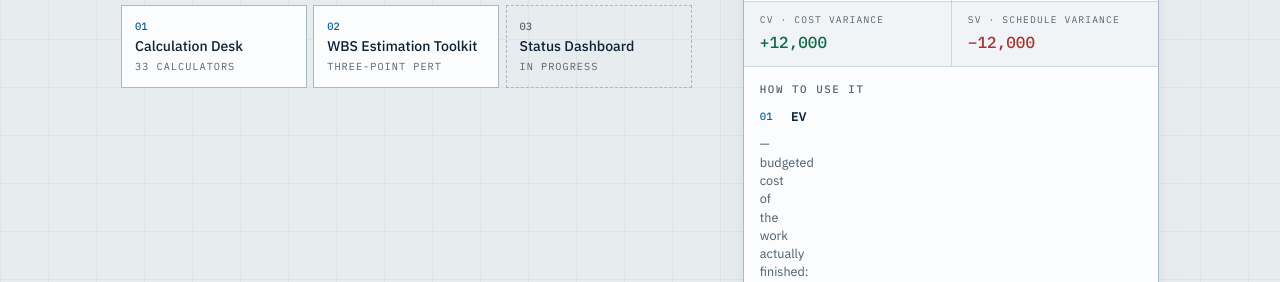
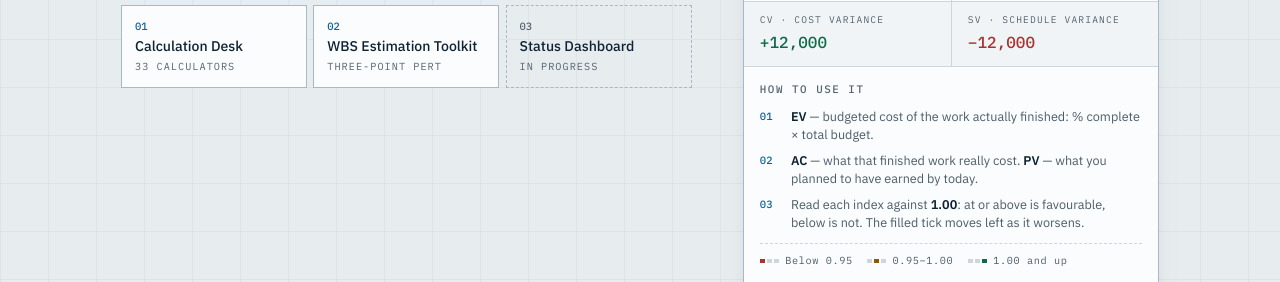
Before and after one commit to Yazeed-Alotaibi/yazeed-blog, a plain HTML site: page index.html in a window 1280 px wide. Shown: the part 489-771 px from the top of the page. Drawn offline with Linux system fonts and the light colour scheme.

Commit message:
fix: keep the how-to prose out of the counter column
Each step of the "How to use it" list is a two-column grid — counter, then
note — but the note was written as bare markup inside the <li>. A grid
container wraps every loose run of text in its own anonymous grid item, so
"<b>EV</b> — budgeted cost…" produced two items, not one: the <b> took the
note column and the sentence after it wrapped back into the 1.4rem counter
column, one word wide. Step two, with two <b> runs, produced four.

Wrapping each step's content in a single span.howto-text gives every <li>
exactly two grid items again. .howto-text is pinned to column 2 so a stray
text node cannot reproduce this, and the reason is recorded above the rule.

Tallest step at 390x844 goes from ~329px to 55px; 37px on desktop. Wording,
bold emphasis, counters, the reading key and the calculator are unchanged.

```diff
--- a/index.html
+++ b/index.html
@@ -540,6 +540,10 @@ a.preview-item:hover {
   list-style: none;
   counter-reset: step;
 }
+/* Two columns: the counter, then the note. Every li must keep its prose inside
+   one .howto-text wrapper — a grid container turns each loose run of text into
+   its own anonymous item, which would drop the sentence into the 1.4rem
+   counter column and stack it one word wide. */
 .howto-steps li {
   display: grid;
   grid-template-columns: 1.4rem minmax(0, 1fr);
@@ -557,6 +561,7 @@ a.preview-item:hover {
   color: var(--accent);
   padding-top: 0.15rem;
 }
+.howto-text { grid-column: 2; }
 .howto-steps b { color: var(--ink); font-weight: 600; }
 .howto-key {
   display: flex;
@@ -1062,9 +1067,9 @@ a.tool-card:hover .card-action svg { transform: translateX(4px); }
             <div class="howto">
               <p class="label">How to use it</p>
               <ol class="howto-steps">
-                <li><b>EV</b> — budgeted cost of the work actually finished: % complete × total budget.</li>
-                <li><b>AC</b> — what that finished work really cost. <b>PV</b> — what you planned to have earned by today.</li>
-                <li>Read each index against <b>1.00</b>: at or above is favourable, below is not. The filled tick moves left as it worsens.</li>
+                <li><span class="howto-text"><b>EV</b> — budgeted cost of the work actually finished: % complete × total budget.</span></li>
+                <li><span class="howto-text"><b>AC</b> — what that finished work really cost. <b>PV</b> — what you planned to have earned by today.</span></li>
+                <li><span class="howto-text">Read each index against <b>1.00</b>: at or above is favourable, below is not. The filled tick moves left as it worsens.</span></li>
               </ol>
               <div class="howto-key" aria-hidden="true">
                 <span class="key-item"><span class="key-tick key-bad"><i></i><i></i><i></i></span>Below 0.95</span>
```
